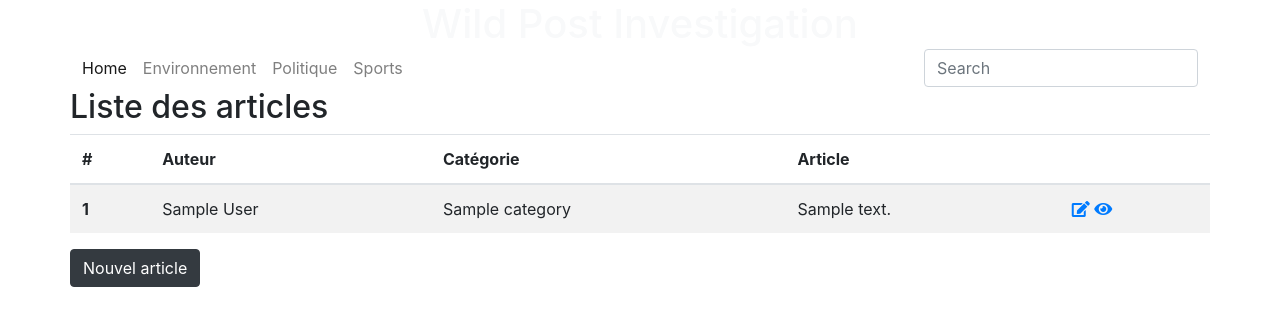
After one commit to Erkha/WildPostInvestigation, a PHP site: template src/View/AdminArticle/AdminArticleList.html.twig in a window 1280 px wide. The commit adds this page. Shown: the top 326 px of the page. Run offline with PHP 8.4, Linux system fonts and the light colour scheme; the template is opened without the code that fills it: most values are stand-ins (such as "Sample title", 1, 10 or a date in 2020); a stand-in replaces the project's code that opens the database connection; some libraries are stand-ins or nearby versions; some web fonts are replaced.

Commit message:
ajout liste produit

```diff
--- a/src/Databases/structure.sql
+++ b/src/Databases/structure.sql
@@ -1,3 +1,7 @@
+USE wildPost;
+
+DROP TABLE IF EXISTS articles;
+
 CREATE TABLE articles
 (
 id INT PRIMARY KEY NOT NULL AUTO_INCREMENT,
--- a/src/Model/AdminArticleManager.php
+++ b/src/Model/AdminArticleManager.php
@@ -44,7 +44,7 @@ class AdminArticleManager extends AbstractManager
         $statement->bindValue('category', $value['selectCat'], \PDO::PARAM_STR);
         $statement->bindValue('shortText', $value['shortText'], \PDO::PARAM_STR);
         $statement->bindValue('tag', $value['tag'], \PDO::PARAM_STR);
-        $statement->bindValue('content', "salut", \PDO::PARAM_STR);
+        $statement->bindValue('content', $value['content'], \PDO::PARAM_STR);
 
         if ($statement->execute()) {
             return (int)$this->pdo->lastInsertId();
--- /dev/null
+++ b/src/View/AdminArticle/AdminArticleList.html.twig
@@ -0,0 +1,31 @@
+{% extends 'adminLayout.html.twig' %}
+
+{% block content %}
+	<h2>Liste des articles</h2>
+
+	<table class="table table-striped">
+  <thead>
+    <tr>
+      <th scope="col">#</th>
+      <th scope="col">Auteur</th>
+      <th scope="col">Catégorie</th>
+      <th scope="col">Article</th>
+      <th scope="col"></th>
+    </tr>
+  </thead>
+  <tbody>
+  	{% for article in articles %}
+    <tr>
+      <th scope="row">{{article.id}}</th>
+      <td>{{article.author}}</td>
+      <td>{{article.category}}</td>
+      <td>{{article.content|striptags|slice(0,50)}}</td>
+      <td><a href="update/{{article.id}}"><i class="fas fa-edit"></i></a> <a href="show/{{article.id}}"><i class="fas fa-eye"></i>	</a></td>
+    </tr>
+    {% endfor %}
+
+  </tbody>
+</table>
+
+<a href="add"><button class="btn btn-dark">Nouvel article</button></a>
+{% endblock %}
```
Also changed, not shown: src/Controller/AdminArticleController.php (+23 -2 lines), src/View/AdminArticle/adminArticle.html.twig (+4 -3 lines).
